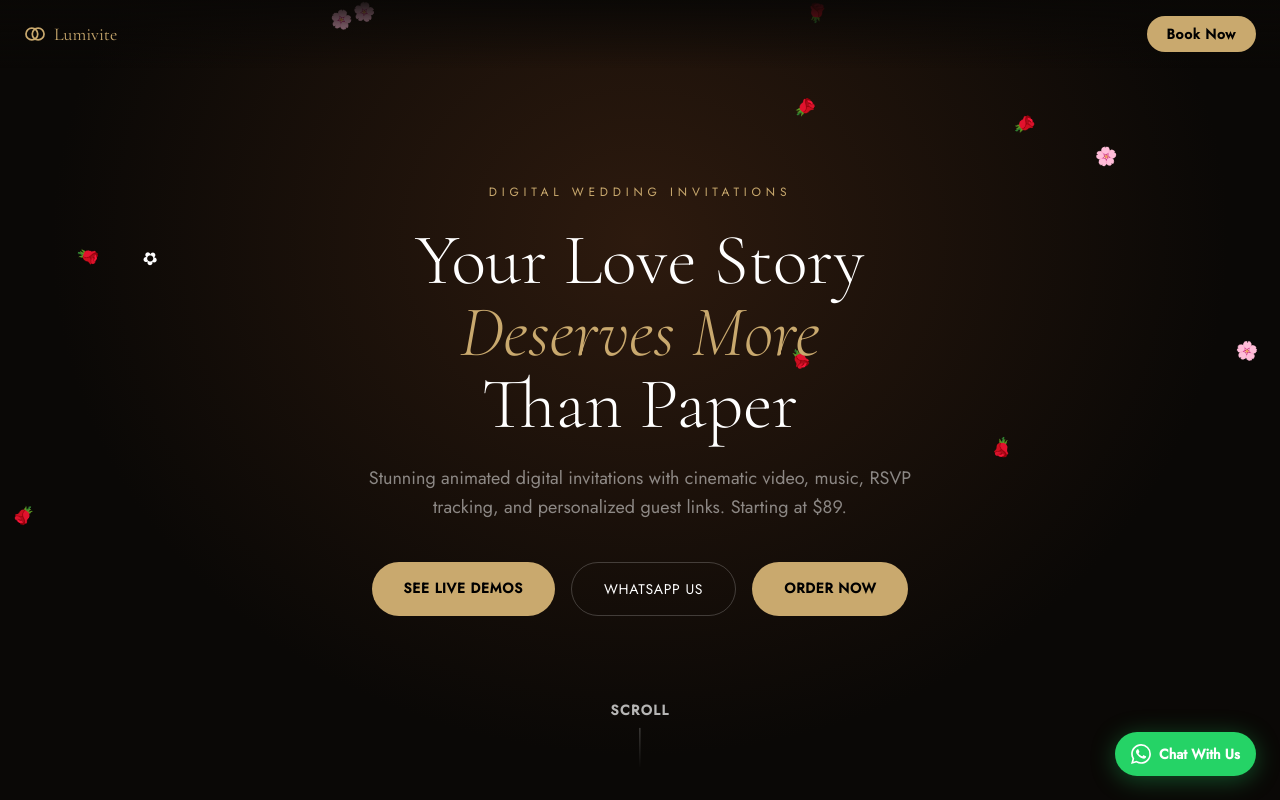
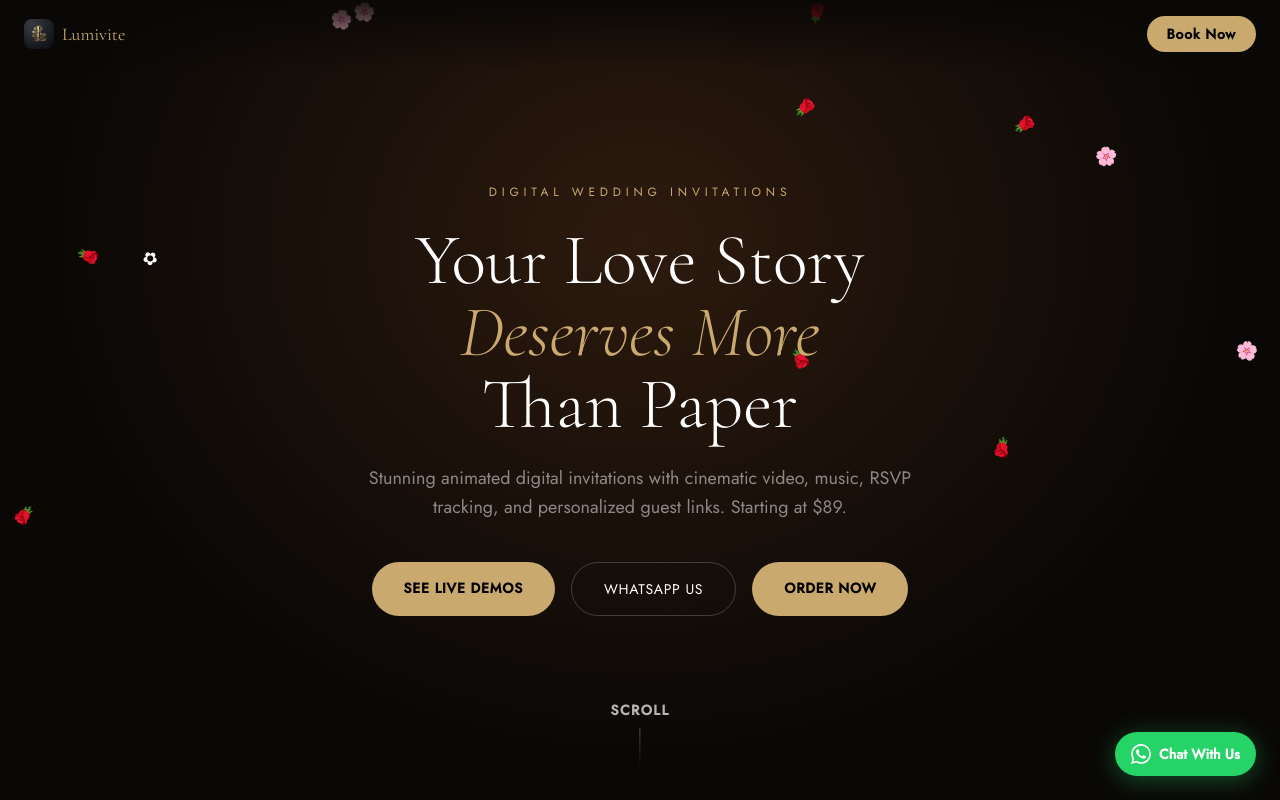
Before and after one commit to SMhanna23/lumivite, a React (Vite) app: page / in a window 1280 px wide. Shown: the top 800 px of the page. Built offline with nearby package versions, Linux system fonts and the light colour scheme; no server answers.

Commit message:
feat: replace site logo with new gold "L" floral mark
Swaps the old ring-icon mark in the header Logo component and the
favicon for the new logo artwork.

Co-Authored-By: Claude Sonnet 5 <noreply@anthropic.com>

```diff
--- a/src/components/Logo.jsx
+++ b/src/components/Logo.jsx
@@ -1,17 +1,15 @@
 export default function Logo({ size = "md", href = "/", className = "" }) {
   const sizes = {
-    sm: { ring: 22, text: "text-lg" },
-    md: { ring: 28, text: "text-2xl" },
-    lg: { ring: 36, text: "text-3xl" },
+    sm: { ring: 30, text: "text-lg" },
+    md: { ring: 38, text: "text-2xl" },
+    lg: { ring: 48, text: "text-3xl" },
   }
   const s = sizes[size] || sizes.md
 
   return (
     <a href={href} className={`flex items-center gap-2 ${className}`}>
-      <svg width={s.ring} height={s.ring} viewBox="0 0 28 28" fill="none" xmlns="http://www.w3.org/2000/svg" style={{ flexShrink: 0 }}>
-        <circle cx="10" cy="14" r="7.5" stroke="#c9a96e" strokeWidth="2.2" fill="none"/>
-        <circle cx="18" cy="14" r="7.5" stroke="#c9a96e" strokeWidth="2.2" fill="none"/>
-      </svg>
+      <img src="/logo.png" alt="Lumivite" width={s.ring} height={s.ring}
+        className="rounded-lg object-cover" style={{ flexShrink: 0, width: s.ring, height: s.ring }} />
       <span className={`font-serif ${s.text} text-[#c9a96e]`}>Lumivite</span>
     </a>
   )
```
Also changed, not shown: public/logo.png.
